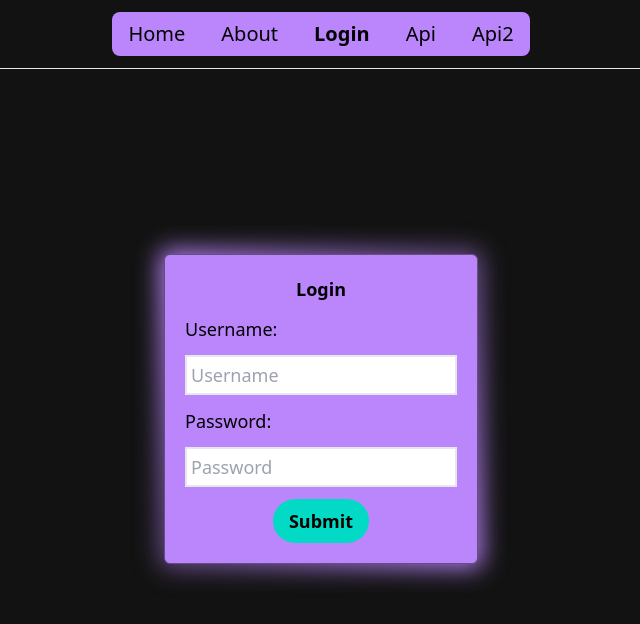
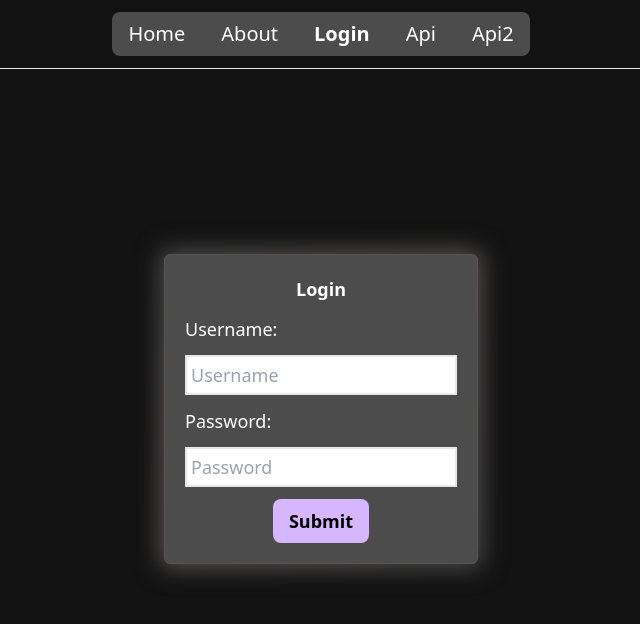
Before and after one commit to Patal-Ciberseguranca/ciber-front, a React (Vite) app: page /login in a window 1280 px wide. Shown: the top 624 px of the page, without its empty margins (319-959 px from the left). Built offline with nearby package versions, Linux system fonts and the light colour scheme.

Commit message:
Color Changes
Mudar cores login

```diff
--- a/src/app.css
+++ b/src/app.css
@@ -7,5 +7,5 @@
   width: 100vw;
   height: 100vh;
   background-color: #121212;
-  color: white ;
+  color: white;
 }
--- a/src/routes/__root.tsx
+++ b/src/routes/__root.tsx
@@ -6,7 +6,7 @@ export const Route = createRootRoute({
   component: () => (
     <>
       <div className="p-3 flex gap-2 justify-center text-xl content-around ">
-        <div className='w-fit p-2 border-none border-2 bg-primary text-black rounded-lg space-x-5'>
+        <div className="w-fit p-2 border-none border-2 bg-primary text-white rounded-lg space-x-5">
           <Link to="/" className="[&.active]:font-bold p-2 ">
             Home
           </Link>
--- a/src/routes/login.index.lazy.tsx
+++ b/src/routes/login.index.lazy.tsx
@@ -6,21 +6,44 @@ export const Route = createLazyFileRoute('/login/')({
 
 function Login() {
   return (
-    <div className="flex items-center justify-center h-[calc(100vh-120px)]">  {/* centrar corretamente devido a navbar */}
+    <div className="flex items-center justify-center h-[calc(100vh-120px)]">
+      {' '}
+      {/* centrar corretamente devido a navbar */}
       <div className="flex p-2 content-center justify-center ">
-        <div className='relative'>
-          <div className='border border-blend rounded-md bg-primary relative text-black z-20'>
-            <form action="" className=" w-fit p-5 border-none border-2 rounded-lg space-y-3 text-lg justify-center" >
-              <h2 className='flex justify-center font-bold'>Login</h2>
-              <label htmlFor="UserLogin" className="block">Username: </label>
+        <div className="relative">
+          <div className="border border-blend rounded-md bg-primary relative text-white z-20">
+            <form
+              action=""
+              className=" w-fit p-5 border-none border-2 rounded-lg space-y-3 text-lg justify-center"
+            >
+              <h2 className="flex justify-center font-bold">Login</h2>
+              <label htmlFor="UserLogin" className="block">
+                Username:{' '}
+              </label>
               {/* <br /> */}
-              <input type="text" id="UserLogin" placeholder="Username" className="border-solid border-2 p-1" />
+              <input
+                type="text"
+                id="UserLogin"
+                placeholder="Username"
+                className="border-solid border-2 p-1"
+              />
               {/* <br /> */}
-              <label htmlFor="PassLogin" className="block">Password:</label>
+              <label htmlFor="PassLogin" className="block">
+                Password:
+              </label>
               {/* <br className=''/> */}
-              <input type="text" id="PassLogin" placeholder="Password" className="border-solid border-2 p-1" />
+              <input
+                type="text"
+                id="PassLogin"
+                placeholder="Password"
+                className="border-solid border-2 p-1"
+              />
               <br />
-              <input type="submit" value="Submit" className="cursor-pointer justify-center content-center block mx-auto mt-3 bg-secundary  font-bold py-2 px-4 rounded-full"></input>
+              <input
+                type="submit"
+                value="Submit"
+                className="cursor-pointer justify-center content-center block mx-auto mt-3 bg-secundary  font-bold py-2 px-4 rounded-lg text-black "
+              ></input>
             </form>
           </div>
           <div className="absolute -inset-1 rounded-md blur-md bg-gradient-to-br from-primary via-blend to-primary z-10"></div>
--- a/tailwind.config.js
+++ b/tailwind.config.js
@@ -3,11 +3,11 @@ export default {
   content: ['./index.html', './src/**/*.{js,ts,jsx,tsx}'],
   theme: {
     extend: {
-      colors:{
-        'primary': '#BB86FC',
-        'secundary': '#03DAC5',
-        'background': '#121212',
-        'blend': '#674C87',
+      colors: {
+        primary: '#4c4c4c' /* #BB86FC */,  /* #596773 */
+        secundary:'#d6b6fd' /* #03DAC5 */ /* #BB86FC */ /* #77aaff */ /* #9C2A22 */ /* #5b3e31 */ /* #5d437e */ /* #d6b6fd */,
+        background: '#121212',
+        blend: '#5A5352 ' /* #674C87 */ /* #7B494B */,
       },
     },
   },
```
Also changed, not shown: src/routes/api2.lazy.jsx (+7 -2 lines).
